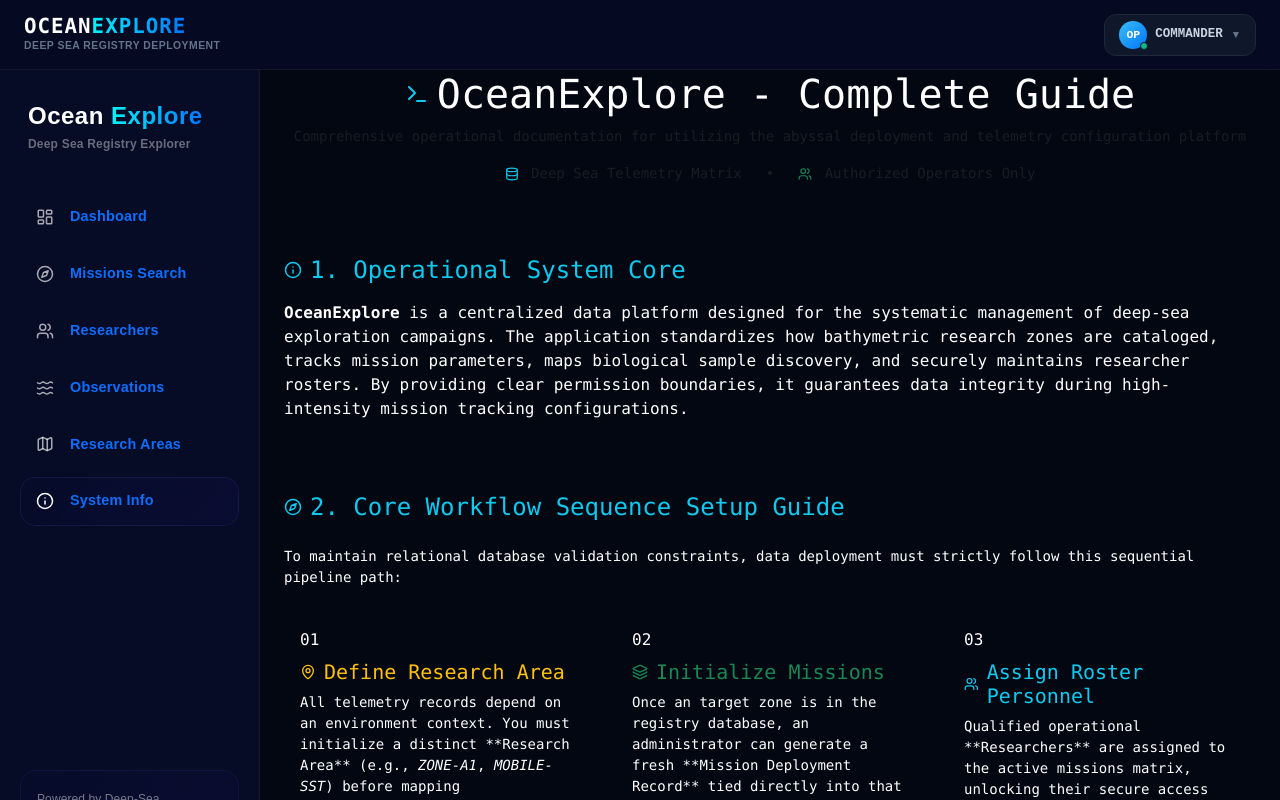
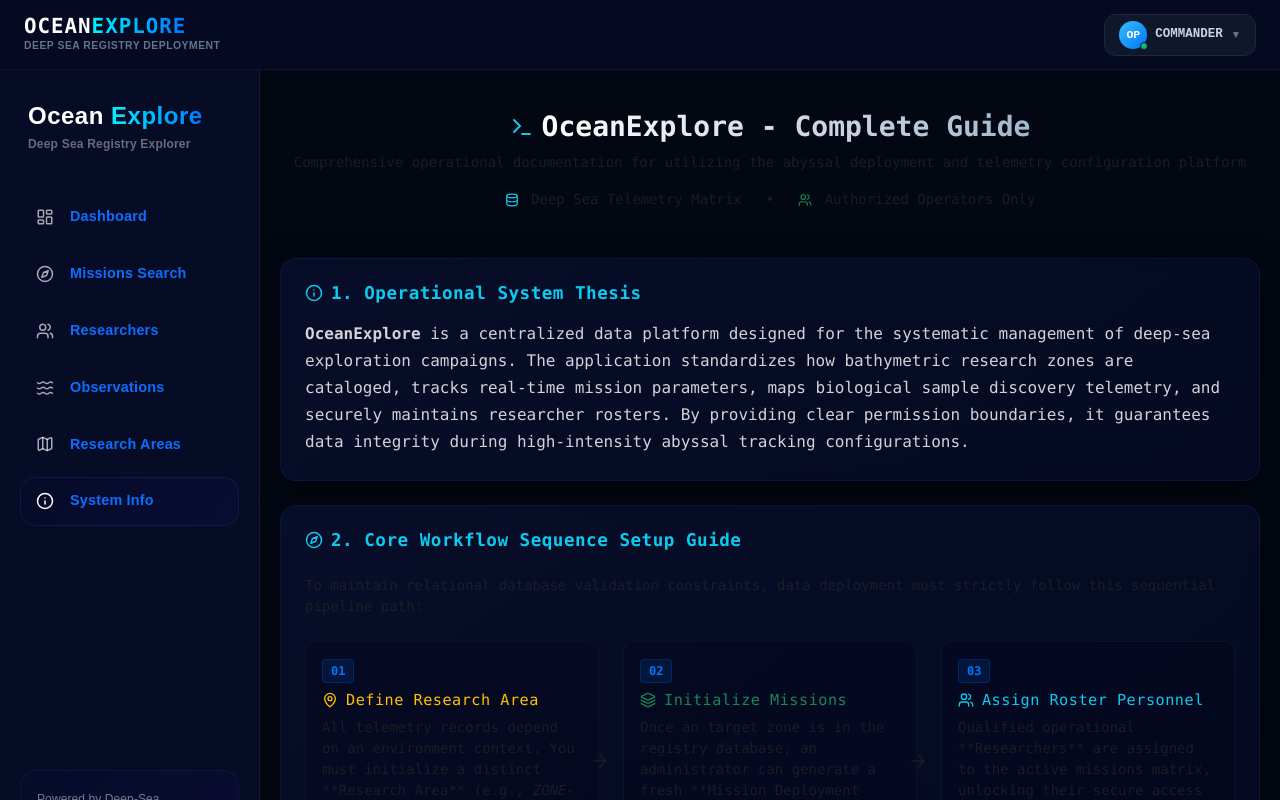
Before and after one commit to hnethmini524-cyber/Deep-Sea-Exploration-Research-Management-Platform, a React (Vite) app in the folder frontend/deep-sea/: page /info in a window 1280 px wide. Built offline with nearby package versions, Linux system fonts and the light colour scheme.

Commit message:
fix: UI issues in pages

```diff
--- a/frontend/deep-sea/src/components/Navbar.jsx
+++ b/frontend/deep-sea/src/components/Navbar.jsx
@@ -39,17 +39,10 @@ export default function Navbar({ user, onSignOut }) {
             <div className="d-flex align-items-center gap-3">
               <button
                 type="button"
-                className="btn-nav-link monospace-text"
+                className="btn-nav-action-accent monospace-text"
                 onClick={() => navigate('/signin')}
               >
                 SIGN IN
-              </button>
-              <button
-                type="button"
-                className="btn-nav-action-accent monospace-text"
-                onClick={() => navigate('/signup')}
-              >
-                REGISTER
               </button>
             </div>
           ) : (
--- a/frontend/deep-sea/src/pages/SystemInfoPage.jsx
+++ b/frontend/deep-sea/src/pages/SystemInfoPage.jsx
@@ -12,12 +12,13 @@ import {
   Database,
   CheckCircle2
 } from 'lucide-react';
+import '../styles/system_info.css';
 
 export default function SystemInfoPage() {
   return (
     <div className="system-info-viewport font-monospace text-white">
 
-      {/* --- Page header --- */}
+      {/* --- PAGE HEADER SEGMENT --- */}
       <div className="info-header-block text-center mb-5 animate-fade-in">
         <div className="d-flex align-items-center justify-content-center gap-2 mb-2">
           <Terminal className="text-info" size={24} />
@@ -33,25 +34,22 @@ export default function SystemInfoPage() {
         </div>
       </div>
 
-      {/* --- System Core --- */}
+      {/* --- SECTION 1: SYSTEM CORE THESIS --- */}
       <div className="glass-info-card p-4 mb-4">
         <h4 className="section-title text-info mb-3 d-flex align-items-center gap-2">
-          <Info size={18} /> 1. Operational System Core
+          <Info size={18} /> 1. Operational System Thesis
         </h4>
         <p className="text-white-80 leading-relaxed mb-0">
-          <strong>OceanExplore</strong> is a centralized data platform designed for the systematic management of deep-sea exploration campaigns.
-          The application standardizes how bathymetric research zones are cataloged, tracks mission parameters, maps biological sample
-          discovery, and securely maintains researcher rosters. By providing clear permission boundaries, it guarantees data integrity
-          during high-intensity mission tracking configurations.
+          <strong>OceanExplore</strong> is a centralized data platform designed for the systematic management of deep-sea exploration campaigns. The application standardizes how bathymetric research zones are cataloged, tracks real-time mission parameters, maps biological sample discovery telemetry, and securely maintains researcher rosters. By providing clear permission boundaries, it guarantees data integrity during high-intensity abyssal tracking configurations.
         </p>
       </div>
 
-      {/* --- Workflow architecture --- */}
+      {/* --- SECTION 2: WORKFLOW PIPELINE ARCHITECTURE --- */}
       <div className="glass-info-card p-4 mb-4">
         <h4 className="section-title text-info mb-4 d-flex align-items-center gap-2">
           <Compass size={18} /> 2. Core Workflow Sequence Setup Guide
         </h4>
-        <p className="text-white/40 small mb-4">
+        <p className="text-muted small mb-4">
           To maintain relational database validation constraints, data deployment must strictly follow this sequential pipeline path:
         </p>
 
@@ -64,7 +62,7 @@ export default function SystemInfoPage() {
               <h5 className="step-title d-flex align-items-center gap-2 text-warning mt-2">
                 <MapPin size={16} /> Define Research Area
               </h5>
-              <p className="step-desc text-white/10 small mb-0">
+              <p className="step-desc text-muted small mb-0">
                 All telemetry records depend on an environment context. You must initialize a distinct **Research Area** (e.g., <em>ZONE-A1</em>, <em>MOBILE-SST</em>) before mapping configurations.
               </p>
               <ArrowRight className="step-connector d-none d-md-block text-muted opacity-30" size={20} />
@@ -78,7 +76,7 @@ export default function SystemInfoPage() {
               <h5 className="step-title d-flex align-items-center gap-2 text-success mt-2">
                 <Layers size={16} /> Initialize Missions
               </h5>
-              <p className="step-desc text-white/10 small mb-0">
+              <p className="step-desc text-muted small mb-0">
                 Once an target zone is in the registry database, an administrator can generate a fresh **Mission Deployment Record** tied directly into that predefined research sector.
               </p>
               <ArrowRight className="step-connector d-none d-md-block text-muted opacity-30" size={20} />
@@ -92,7 +90,7 @@ export default function SystemInfoPage() {
               <h5 className="step-title d-flex align-items-center gap-2 text-info mt-2">
                 <Users size={16} /> Assign Roster Personnel
               </h5>
-              <p className="step-desc text-white/10 small mb-0">
+              <p className="step-desc text-muted small mb-0">
                 Qualified operational **Researchers** are assigned to the active missions matrix, unlocking their secure access parameters to post diving observations and sample logs.
               </p>
             </div>
@@ -101,25 +99,25 @@ export default function SystemInfoPage() {
         </div>
       </div>
 
-      {/* --- System permission --- */}
+      {/* --- SECTION 3: PRIVILEGE CONTROL MATRIX --- */}
       <div className="glass-info-card p-4">
         <h4 className="section-title text-info mb-3 d-flex align-items-center gap-2">
           <ShieldAlert size={18} /> 3. System Permission Matrix
         </h4>
-        <p className="text-white/20 small mb-4">
+        <p className="text-muted small mb-4">
           This system is restricted. Functional operations are securely bound strictly to these two recognized system roles:
         </p>
 
         <div className="row g-4">
 
-          {/* Admin row */}
+          {/* Admin Row Context */}
           <div className="col-md-6">
             <div className="role-profile-box border-admin p-3 h-100">
               <div className="d-flex align-items-center justify-content-between mb-2">
-                <span className="badge bg-danger text-white px-3 py-1 font-monospace">ROLE ADMIN</span>
+                <span className="badge bg-danger text-white px-3 py-1 font-monospace">ROLE_ADMIN</span>
                 <span className="text-muted small">// Root Authority</span>
               </div>
-              <ul className="role-capabilities-list list-unstyled d-flex flex-column gap-2 text-white/10 small m-0 pt-2">
+              <ul className="role-capabilities-list list-unstyled d-flex flex-column gap-2 text-muted small m-0 pt-2">
                 <li className="d-flex align-items-start gap-2">
                   <CheckCircle2 size={14} className="text-info mt-1 flex-shrink-0" />
                   <span>Register fresh personnel accounts into the central directory.</span>
@@ -136,14 +134,14 @@ export default function SystemInfoPage() {
             </div>
           </div>
 
-          {/* Researcher row */}
+          {/* Researcher Row Context */}
           <div className="col-md-6">
             <div className="role-profile-box border-researcher p-3 h-100">
               <div className="d-flex align-items-center justify-content-between mb-2">
-                <span className="badge bg-primary text-white px-3 py-1 font-monospace">ROLE RESEARCHER</span>
+                <span className="badge bg-primary text-white px-3 py-1 font-monospace">ROLE_RESEARCHER</span>
                 <span className="text-muted small">// Field Operator</span>
               </div>
-              <ul className="role-capabilities-list list-unstyled d-flex flex-column gap-2 text-white/10 small m-0 pt-2">
+              <ul className="role-capabilities-list list-unstyled d-flex flex-column gap-2 text-muted small m-0 pt-2">
                 <li className="d-flex align-items-start gap-2">
                   <CheckCircle2 size={14} className="text-success mt-1 flex-shrink-0" />
                   <span>View authorized system dashboard views and tracking indices.</span>
```
